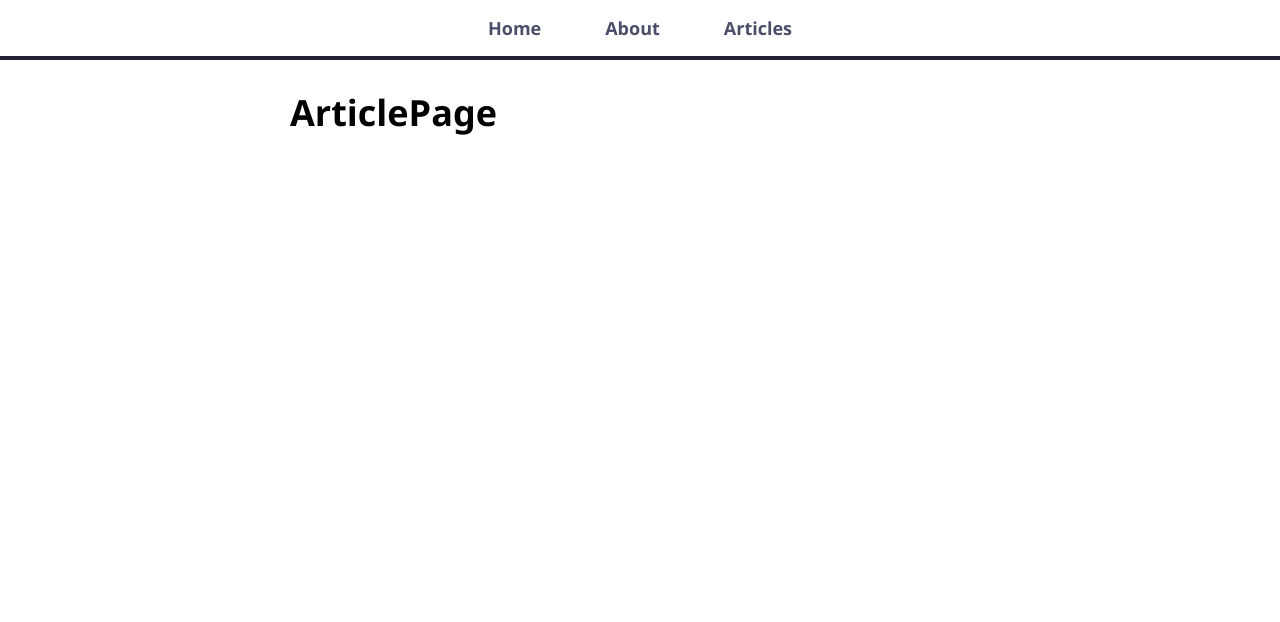
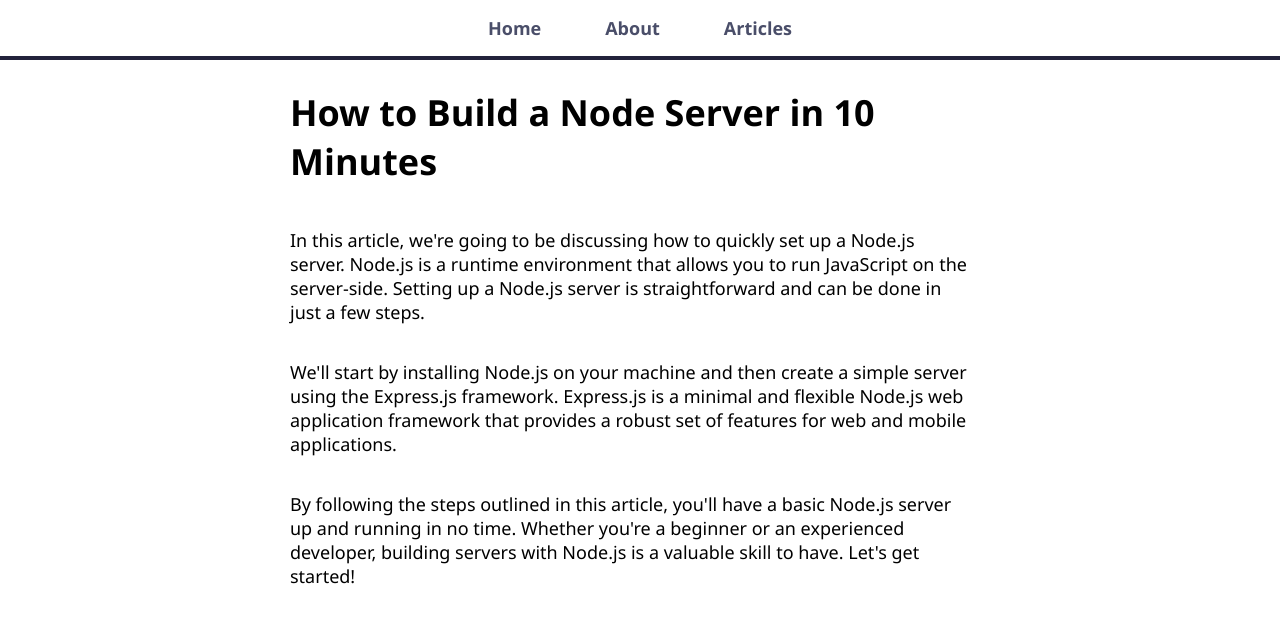
Before and after one commit to denisakita/blog-app, a React (Create React App) app: page /articles/learn-node in a window 1280 px wide. Shown: the top 622 px of the page. Built offline with nearby package versions, Linux system fonts and the light colour scheme.

Commit message:
create article page

```diff
--- a/src/pages/ArticlePage.js
+++ b/src/pages/ArticlePage.js
@@ -1,6 +1,17 @@
+import {useParams} from 'react-router-dom';
+import articles from './article-content';
+
 const ArticlePage = () => {
+    const {articleId} = useParams();
+    const article = articles.find(article => article.name === articleId);
+
     return (
-        <h1>ArticlePage</h1>
+        <>
+            <h1>{article.title}</h1>
+            {article.content.map((paragraph, index )=> (
+                <p key={index}>{paragraph}</p>
+            ))}
+        </>
     );
 }
 
--- a/src/pages/ArticlesListPage.js
+++ b/src/pages/ArticlesListPage.js
@@ -1,6 +1,19 @@
+import articles from "./article-content";
+import {Link} from "react-router-dom";
+
 const ArticlesListPage = () => {
     return (
-        <h1>ArticlesListPage</h1>
+        <>
+            <h1>Articles</h1>
+            {articles.map(article => (
+                <Link key={article.name} className="article-list-item" to={`/articles/${article.name}`}>
+                    <h3>{article.title}</h3>
+                    <p>{article.content[0].substring(0, 150)}...</p>
+                </Link>
+
+            ))}
+        </>
+
     );
 }
 
--- /dev/null
+++ b/src/pages/article-content.js
@@ -0,0 +1,51 @@
+const articles = [
+    {
+        name: 'learn-react',
+        title: 'The Fastest Way to Learn React',
+        content: [
+            `Welcome! Today we're going to be talking about the fastest way to
+            learn React. React is a popular JavaScript library used for building user interfaces.
+            In this article, we'll cover essential concepts such as components, state management,
+            and JSX syntax.`,
+            `To get started with React, it's recommended to have a basic understanding of HTML,
+            CSS, and JavaScript. Once you're familiar with these, you can install React using
+            npm or yarn and start creating your first React application.`,
+            `Throughout this article, we'll provide examples and practical tips to accelerate your
+            learning process. By the end, you'll have a solid foundation in React and be ready
+            to build dynamic and interactive web applications. Let's dive in!`
+        ]
+    },
+    {
+        name: 'learn-node',
+        title: 'How to Build a Node Server in 10 Minutes',
+        content: [
+            `In this article, we're going to be discussing how to quickly set up a Node.js server.
+            Node.js is a runtime environment that allows you to run JavaScript on the server-side.
+            Setting up a Node.js server is straightforward and can be done in just a few steps.`,
+            `We'll start by installing Node.js on your machine and then create a simple server using
+            the Express.js framework. Express.js is a minimal and flexible Node.js web application
+            framework that provides a robust set of features for web and mobile applications.`,
+            `By following the steps outlined in this article, you'll have a basic Node.js server up
+            and running in no time. Whether you're a beginner or an experienced developer, building
+            servers with Node.js is a valuable skill to have. Let's get started!`
+        ]
+    },
+    {
+        name: 'mongodb',
+        title: 'Learn MongoDB',
+        content: [
+            `Today, we're going to explore MongoDB, a popular NoSQL database that offers flexibility,
+            scalability, and performance. MongoDB stores data in flexible, JSON-like documents, making
+            it easy to work with for developers.`,
+            `In this article, we'll cover the basics of MongoDB, including how to install and set up
+            MongoDB on your machine, how to perform CRUD operations (Create, Read, Update, Delete),
+            and advanced features such as indexing and aggregation.`,
+            `Whether you're building a small-scale application or a large-scale enterprise system,
+            MongoDB provides the tools you need to manage your data efficiently. By the end of this
+            article, you'll have a solid understanding of MongoDB and be ready to incorporate it
+            into your projects. Let's dive into the world of MongoDB!`
+        ]
+    }
+];
+
+export default articles;
```
